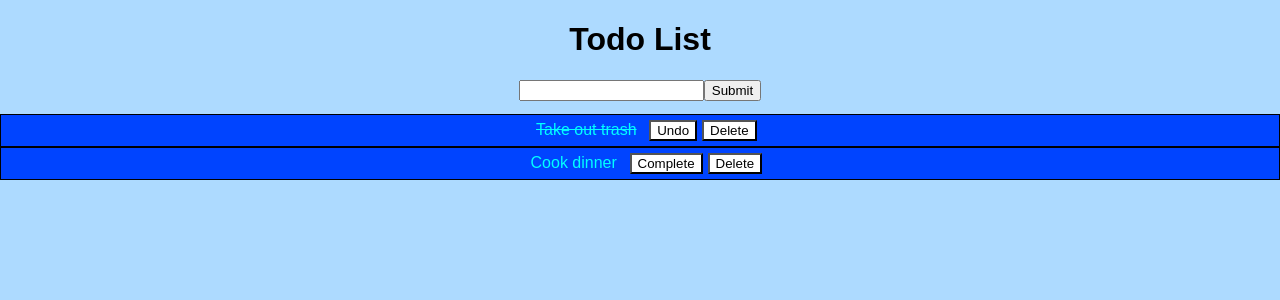
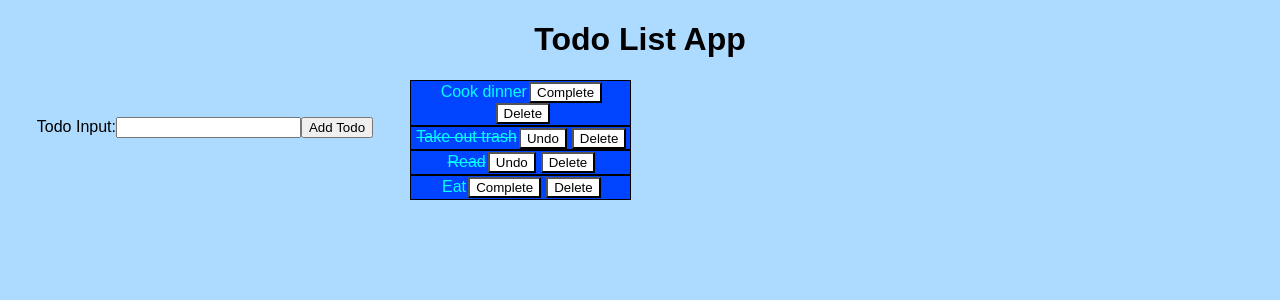
Before and after one commit to josephttran/react-todo, a React (Create React App) app: page / in a window 1280 px wide. Shown: the top 300 px of the page. Built offline with nearby package versions, Linux system fonts and the light colour scheme.

Commit message:
Refactor todo app to use React Hooks

```diff
--- a/src/components/App.css
+++ b/src/components/App.css
@@ -1,3 +1,10 @@
 .App {
   text-align: center;
+  display: flex;
+  flex-direction: column;
 }
+
+.todo-container {
+  display: flex;
+  flex-direction: row;
+}
--- a/src/components/App.js
+++ b/src/components/App.js
@@ -1,69 +1,38 @@
-import React, { Component } from 'react';
+import React, { useState } from 'react';
 import './App.css';
 
-import Form from './form/Form';
+import AddTodoForm from './form/AddTodoForm';
 import List from './list/List';
 
-class App extends Component {
-  state = {
-    inputValue: "",
-    todos: [
+function App() {
+  const [todos, setTodos] = useState([
+    {
+      value: 'Cook dinner',
+      done: false
+    },
     {
       value: 'Take out trash',
       done: true
     },
     {
-        value: 'Cook dinner',
+      value: 'Read',
+      done: true
+    },
+    {
+      value: 'Eat',
       done: false
     }
-    ]
-  }
+  ]);
 
-  handleChange = (evt) => {
-    this.setState({inputValue: evt.target.value})
-  }
-
-  handleClick = (index) => {
-    const todos = this.state.todos;
-    todos[index].done = !todos[index].done;
-    this.setState({ todos });
-  }
-
-  handleClickDelete = (index) => {
-    const todos = [...this.state.todos];
-    todos.splice(index, 1);
-    this.setState({ todos });
-  }
-
-  handleSubmit = (evt) => {
-    evt.preventDefault();
-
-    const newTodo = {
-      value: this.state.inputValue,
-      done: false
-    }
-    const todos = this.state.todos;
-    todos.push(newTodo);
-    this.setState({todos: todos, inputValue: ""});
-  }
-
-  render() {
   return (
     <div className="App">
-        <h1>Todo List</h1>
-        <Form
-          handleChange={this.handleChange}
-          inputValue={this.state.inputValue}
-          handleSubmit={this.handleSubmit}
-        />
-        <List
-          handleClickDelete={this.handleClickDelete}
-          handleClick={this.handleClick}
-          todos={this.state.todos}
-        />
+      <h1>Todo List App</h1>
+      <div className="todo-container">
+        <AddTodoForm setTodos={setTodos} />
+        <List todos={todos} setTodos={setTodos} />
+      </div>
     </div>
   );
 }
-}
 
 export default App;
--- /dev/null
+++ b/src/components/form/AddTodoForm.css
@@ -0,0 +1,4 @@
+.add-to-form {
+  margin: 1%;
+  padding: 1.5rem;
+}
--- /dev/null
+++ b/src/components/form/AddTodoForm.js
@@ -0,0 +1,39 @@
+import React, { useState } from 'react'
+import './AddTodoForm.css'
+
+function AddTodoForm({setTodos}) {
+  const [textInput, setTextInput] = useState("");
+
+  const handleChange = (e) => {
+    setTextInput(e.target.value);
+  }
+
+  const handleSubmit = (e) => {
+    e.preventDefault();
+
+    if (textInput.length > 0) {
+      setTodos(prevState => [...prevState, {
+        value: textInput,
+        done: false
+      }]);
+      setTextInput("");
+    }
+  }
+
+  return (
+    <div className="add-to-form">
+      <form onSubmit={(e) => handleSubmit(e)}>
+        <label>
+          Todo Input:
+          <input
+            onChange={(e) => handleChange(e)}
+            value={textInput}
+          />
+        </label>
+        <button type="submit">Add Todo</button>
+      </form>
+    </div>
+  );
+}
+
+export default AddTodoForm;
--- a/src/components/form/Form.css
+++ /dev/null
@@ -1,3 +0,0 @@
-.form {
-  margin: 1%;
-}
--- a/src/components/form/Form.js
+++ /dev/null
@@ -1,20 +0,0 @@
-import React, { Component } from 'react'
-import './Form.css'
-
-class Form extends Component {
-  render() {
-    return (
-      <div className="form">
-        <form onSubmit={(evt) => this.props.handleSubmit(evt)}>
-          <input
-            onChange={(evt) => this.props.handleChange(evt)}
-            value={this.props.inputValue}
-          />
-          <button type="submit">Submit</button>
-        </form>
-      </div>
-    )
-  }
-}
-
-export default Form;
--- a/src/components/list/List.js
+++ b/src/components/list/List.js
@@ -1,24 +1,21 @@
-import React, { Component } from 'react'
+import React from 'react'
 import Task from './Task';
 
-class List extends Component {
-  render() {
+function List({todos, setTodos}) {
   return (
     <div className="list">
-        {this.props.todos.map((todo, index) => {
+      {todos.map((todo, index) => {
         return (
           <Task
             key={index}
             index={index}
-              handleClick={this.props.handleClick}
-              handleClickDelete={this.props.handleClickDelete}
             todo={todo}
+            setTodos={setTodos}
           />
-          )
+        );
       })}
     </div>
-    )
-  }
+  );
 }
 
 export default List;
--- a/src/components/list/Task.js
+++ b/src/components/list/Task.js
@@ -1,23 +1,37 @@
-import React, { Component } from 'react'
+import React from 'react'
 import './Task.css'
 
-class Task extends Component {
-  render() {
+function Task({todo, index, setTodos}) {
+  const handleClickComplete = (value) => {
+    setTodos(prevState => {
+      return prevState.map((todo, index) => {
+        if (index === value) {
+          todo.done = !todo.done
+        }
+        return todo;
+      });
+    });
+  }
+
+  const handleClickDelete = (value) => {
+    setTodos(prevState => {
+      return prevState.filter((todo, index) => index !== value);
+    });
+  }
+
   return (
     <div className="task">
-        <span className="task-name" style={{ textDecoration: this.props.todo.done ? 'line-through' : 'none' }}>
-          {this.props.todo.value}
+      <span className="task-name" style={{ textDecoration: todo.done ? 'line-through' : 'none' }}>
+        {todo.value}
       </span>
-        <button className="task-btn" onClick={() => this.props.handleClick(this.props.index)}>
-          {this.props.todo.done ? 'Undo' : 'Complete'}
+      <button className="task-btn" onClick={() => handleClickComplete(index)}>
+        {todo.done ? 'Undo' : 'Complete'}
       </button>
-        <button className="task-del-btn" onClick={() => this.props.handleClickDelete(this.props.index)}>
+      <button className="task-del-btn" onClick={() => handleClickDelete(index)}>
         Delete
       </button>
-
     </div>
   )
 }
-}
 
 export default Task;
```
Lines whose indentation alone changed are shown as unchanged.
